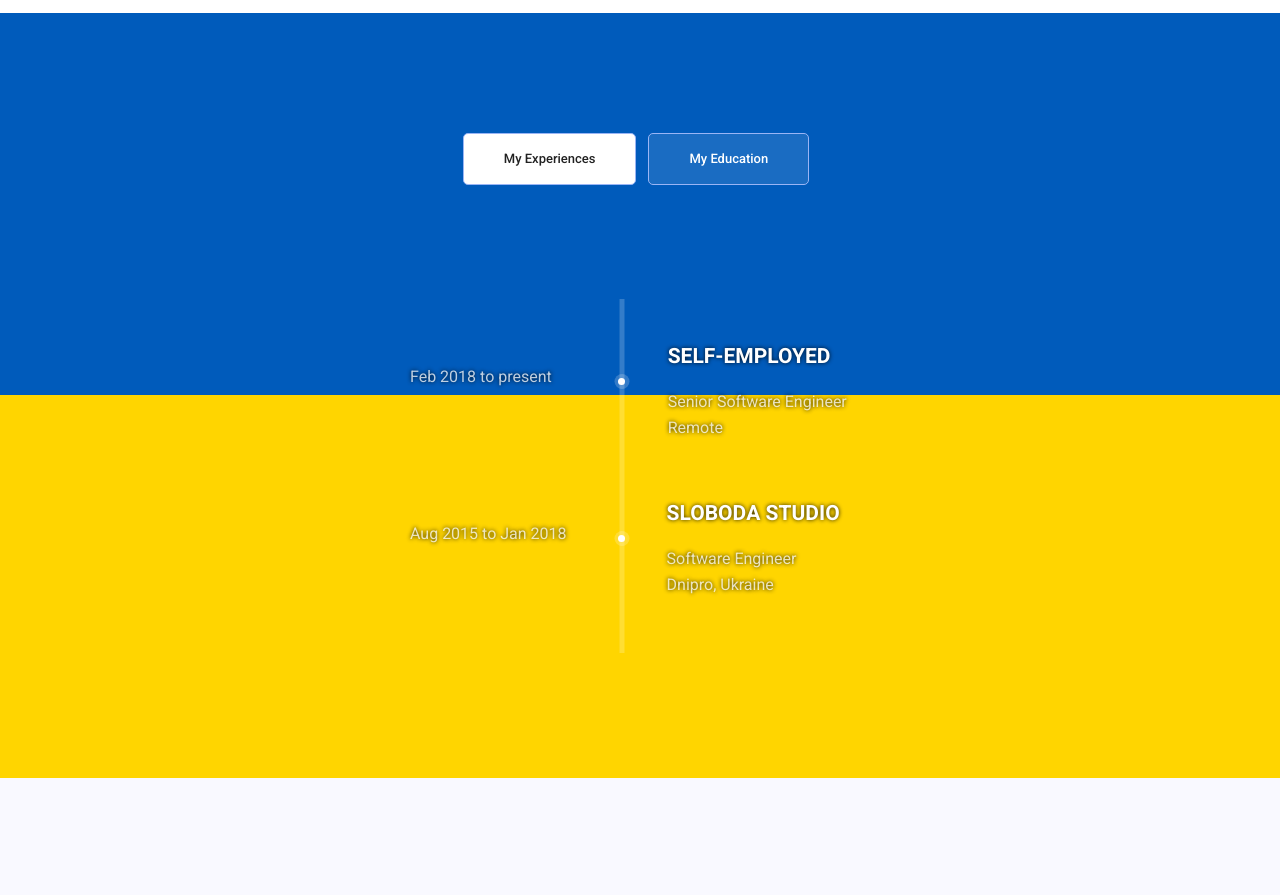
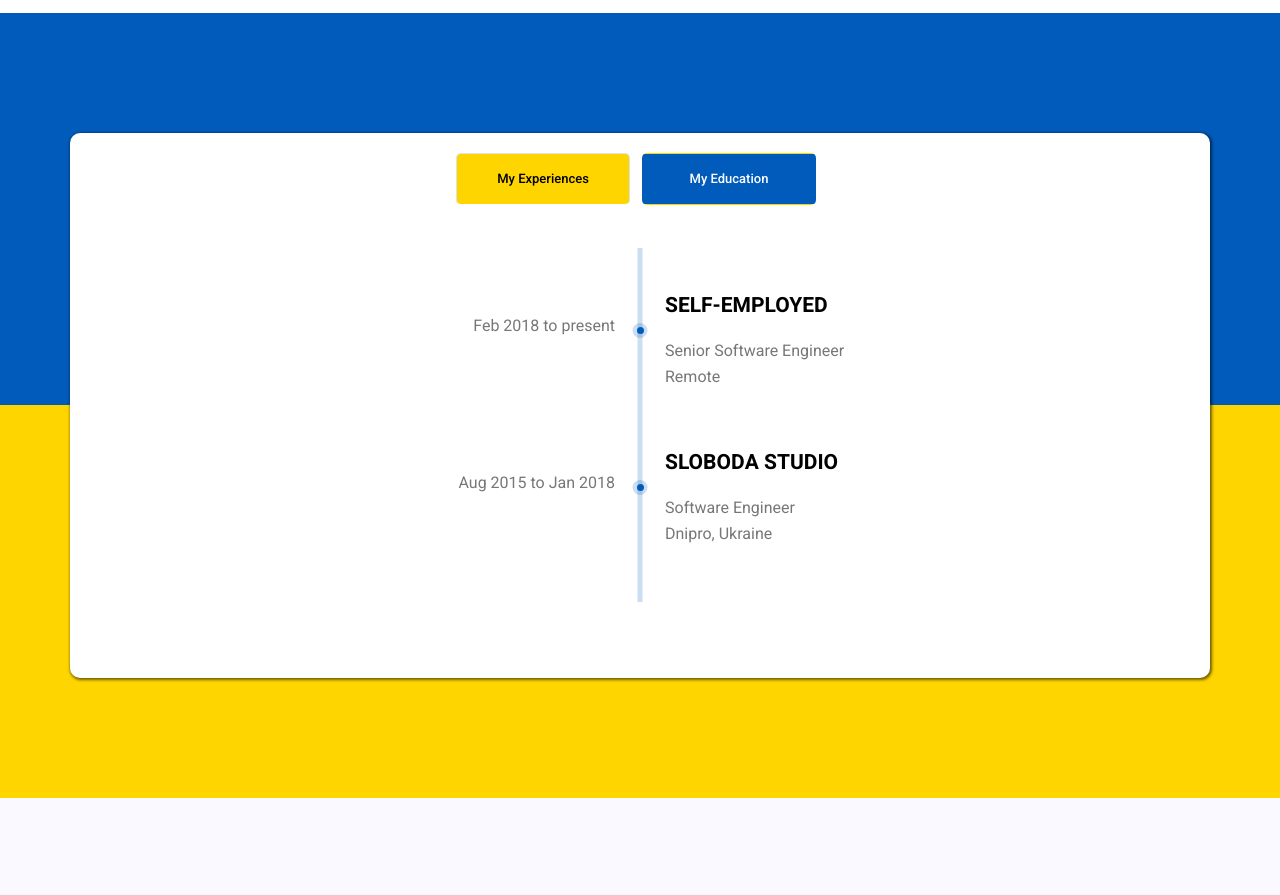
Before and after one commit to victorlut/victorlut.github.io, a plain HTML site: page index.html in a window 1280 px wide. Shown: the part 1620-2515 px from the top of the page. Drawn offline with Linux system fonts and the light colour scheme.

Commit message:
update layout

```diff
--- a/css/responsive.css
+++ b/css/responsive.css
@@ -426,6 +426,7 @@
 	.tabs_inner .tab-content .tab-pane .list li .media .d-flex {
 		padding-right: 0px;
 		padding-bottom: 18px;
+        justify-content: flex-start;
 	}
 	.tabs_inner .tab-content .tab-pane .list li .media {
 		display: block;
--- a/index.html
+++ b/index.html
@@ -482,7 +482,7 @@
 										<div class="d-flex">
 											<p>
 												Feb 2018 to
-												present&nbsp;&nbsp;&nbsp;&nbsp;
+												present
 											</p>
 										</div>
 										<div class="media-body">
--- a/scss/_feature.scss
+++ b/scss/_feature.scss
@@ -106,16 +106,23 @@
 	background-image: -ms-linear-gradient( 270deg, rgb(0, 91, 187) 0%, rgb(0, 91, 187) 50%, rgb(255, 213, 0) 50%, rgb(255, 213, 0) 100%);
 }
 .tabs_inner{
+    background: #ffffff;
+    box-shadow: 1px 1px 3px 1px #0000008f;
+    padding: 20px;
+    border-radius: 10px;
+    min-height: 545px;
 	.nav.nav-tabs{
 		display: block;
 		text-align: center;
 		border: none;
-		margin-bottom: 120px;
+		margin-bottom: 40px;
 		li{
 			display: inline-block;
 			margin-right: 8px;
+			margin-bottom: 8px;
 			a{
 				margin: 0px;
+                width: 174px;
 				line-height: 50px;
 				border-radius: 5px;
 				padding: 0px 40px;
@@ -123,31 +130,36 @@
 				font-weight: 500;
 				color: #fff;
 				font-family: $rob;
-				border: 1px solid #9ab5f5;
-				background: rgba(255, 255, 255, .1);
+                background-image: -moz-linear-gradient( 90deg, rgb(255, 213, 0) 0%, rgb(255, 213, 0) 50%, rgb(0, 91, 187) 50%, rgb(0, 91, 187) 100%);
+                background-image: -webkit-linear-gradient( 90deg, rgb(255, 213, 0) 0%, rgb(255, 213, 0) 50%, rgb(0, 91, 187) 50%, rgb(0, 91, 187) 100%);
+                background-image: -ms-linear-gradient( 90deg, rgb(255, 213, 0) 0%, rgb(255, 213, 0) 50%, rgb(0, 91, 187) 50%, rgb(0, 91, 187) 100%);
+                background-size: 200% 200%;
+                background-position: top;
 				&.active{
-					background: #fff;
-					color: $dip;
+					background-position: bottom;
+                    color: black;
 				}
+                &:hover{
+                    background-position: center;
+                }
 			}
 		}
 	}
 	.tab-content{
 		.tab-pane{
 			.list{
-				max-width: 460px;
+				max-width: 550px;
 				margin: auto;
 				position: relative;
 				padding-top: 40px;
 				padding-bottom: 60px;
-                text-shadow: 0px 0px 4px #000000e3;
 				&:before{
 					content: "";
 					height: 100%;
 					width: 5px;
-					background: rgba(255, 255, 255, .20);
+					background: rgba(0, 91, 187, .20);
 					position: absolute;
-					left: 46%;
+					left: 50%;
 					transform: translateX(-50%);
 					top: -5px;
 				}
@@ -159,19 +171,19 @@
 						width: 15px;
 						border-radius: 50%;
 						display: block;
-						background: rgba(255, 255, 255, .2);
+						background: rgba(0, 91, 187, .2);
 						position: absolute;
-						left: 46%;
+						left: 50%;
 						top: 30px;
 						transform: translateX(-50%);
 						&:before{
 							content: '';
 							height: 7px;
 							width: 7px;
-							background: #fff;
+							background: #005bbb;
 							border-radius: 50%;
 							position: absolute;
-							left: 52%;
+							left: 50%;
 							top: 4px;
 							transform: translateX(-50%);
 						}
@@ -180,23 +192,26 @@
 						margin-bottom: 0px;
 					}
 					.media{
+                        gap: 50px;
 						.d-flex{
-							padding-right: 100px;
+                            flex-basis: 50%;
+                            justify-content: flex-end;
 							p{
-								color: rgba(255, 255, 255, .75);
+								color: #777;
 								margin-bottom: 0px;
 								padding-top: 20px;
 							}
 						}
 						.media-body{
+                            flex-basis: 50%;
 							h4{
-								color: #fff;
+								color: #000;
 								font-size: 21px;
 								text-transform: uppercase;
 								margin-bottom: 20px;
 							}
 							p{
-								color: rgba(255, 255, 255, .75);
+								color: #777;
 								margin-bottom: 0px;
 							}
 						}
```
Also changed, not shown: css/style.css, 1 other file.
